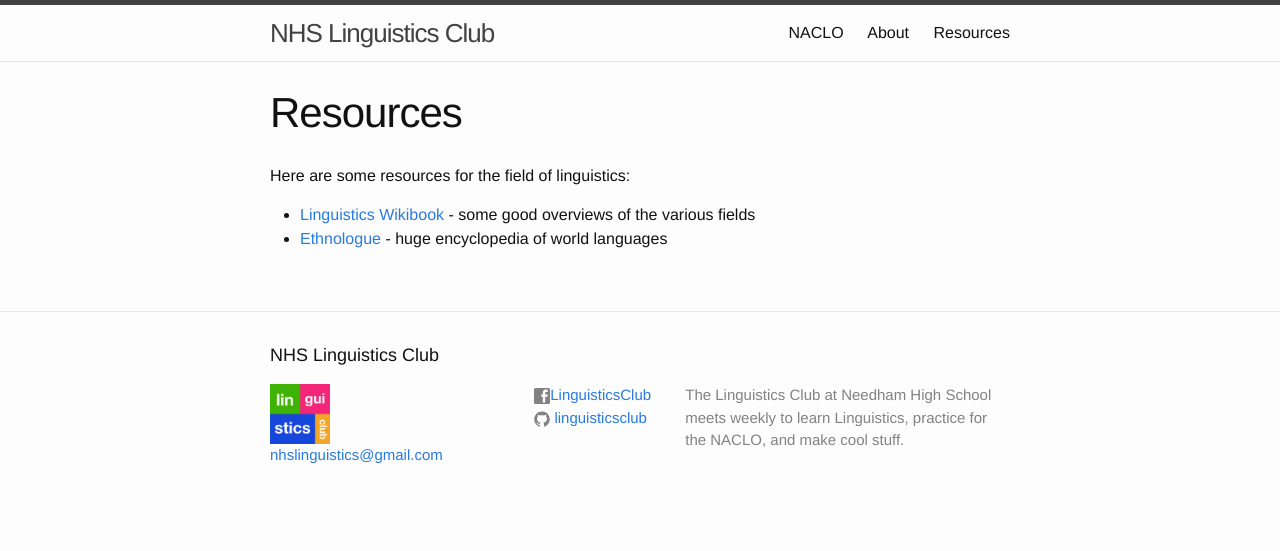
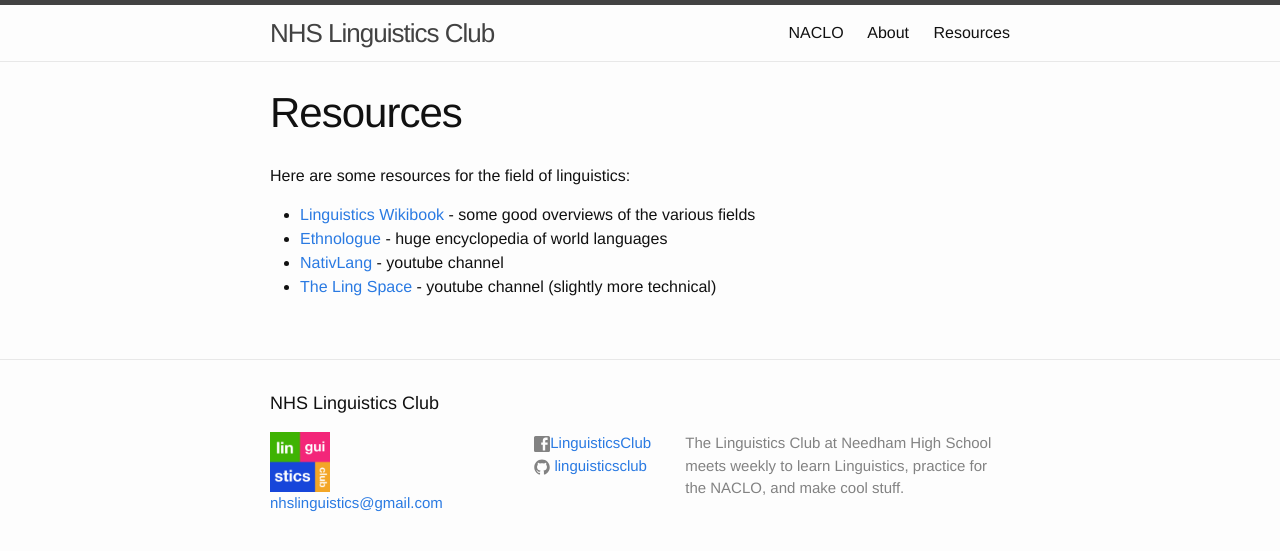
Before and after one commit to linguisticsclub/linguisticsclub.github.io, a Jekyll site: the page built from resources.md, in a window 1280 px wide. Shown: the top 551 px of the page. Built offline with Jekyll 4.4.1, drawn with Linux system fonts in a browser that asks for light colours.

Commit message:
Update resources.md

```diff
--- a/resources.md
+++ b/resources.md
@@ -8,3 +8,5 @@ Here are some resources for the field of linguistics:
 
 * [Linguistics Wikibook](https://en.wikibooks.org/wiki/Linguistics) - some good overviews of the various fields
 * [Ethnologue](http://www.ethnologue.com/) - huge encyclopedia of world languages
+* [NativLang](https://www.youtube.com/user/NativLang) - youtube channel
+* [The Ling Space](https://www.youtube.com/user/thelingspace) - youtube channel (slightly more technical)
```
